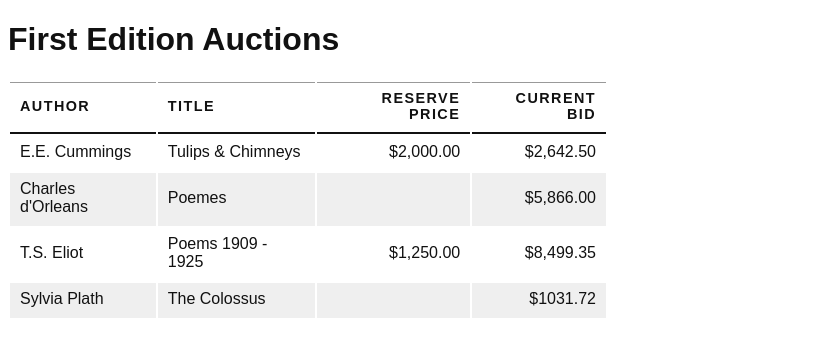
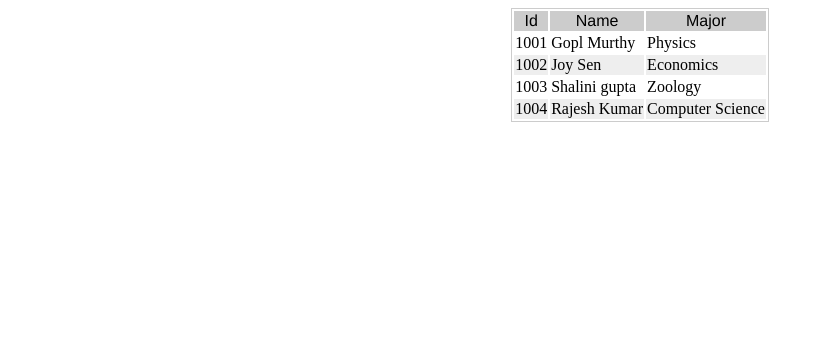
Before and after one commit to PedRonald/Tabela_Zebra, a plain HTML site: page index.html in a window 1280 px wide. Shown: the whole page, without its empty margins (0-822 px from the left). Drawn offline with Linux system fonts and the light colour scheme.

Commit message:
first commit

```diff
--- a/estilo.css
+++ b/estilo.css
@@ -1,20 +1,14 @@
-body {
-    font-family: Arial, Verdana, sans-serif;
-    color: #111111;}
-    table {
-    width: 600px;}
-    th, td {
-    padding: 7px 10px 10px 10px;}
-    th {
-    text-transform: uppercase;
-    letter-spacing: 0.1em;
-    font-size: 90%;
-    border-bottom: 2px solid #111111;
-    border-top: 1px solid #999;
-    text-align: left;}
-    tr.even {
-    background-color: #efefef;}
-    tr:hover {
-    background-color: #c3e6e5;}
-    .money {
-    text-align: right;}
+table {
+    border: 1px solid #ccc;
+    margin: auto;
+}
+
+thead {
+    background-color: #ccc;
+    text-align: center;
+    font-family: 'Franklin Gothic Medium', 'Arial Narrow', Arial, sans-serif;
+}
+
+tbody tr:nth-child(even) {
+    background-color: #eee;
+}
--- a/index.html
+++ b/index.html
@@ -8,38 +8,36 @@
     <title>Document</title>
 </head>
 <body>
-    <h1>First Edition Auctions</h1>
     <table>
+        <thead>
             <tr>
- <th>Author</th>
- <th>Title</th>
- <th class="money">Reserve Price</th>
- <th class="money">Current Bid</th>
+                <td>Id</td>
+                <td>Name</td>
+                <td>Major</td>
+            </tr>
+        </thead>
+        <tbody>
+            <tr>
+                <td>1001</td>
+                <td>Gopl Murthy</td>
+                <td>Physics</td>
             </tr>
             <tr>
- <td>E.E. Cummings</td>
- <td>Tulips & Chimneys</td>
- <td class="money">$2,000.00</td>
- <td class="money">$2,642.50</td>
-</tr>
-<tr class="even">
- <td>Charles d'Orleans</td>
- <td>Poemes</td>
- <td class="money"></td>
- <td class="money">$5,866.00</td>
+                <td>1002</td>
+                <td>Joy Sen</td>
+                <td>Economics</td>
             </tr>
             <tr>
- <td>T.S. Eliot</td>
- <td>Poems 1909 - 1925</td>
- <td class="money">$1,250.00</td>
- <td class="money">$8,499.35</td>
+                <td>1003</td>
+                <td>Shalini gupta</td>
+                <td>Zoology </td>
             </tr>
-<tr class="even">
- <td>Sylvia Plath</td>
- <td>The Colossus</td>
- <td class="money"></td>
- <td class="money">$1031.72</td>
+            <tr>
+                <td>1004</td>
+                <td>Rajesh Kumar</td>
+                <td>Computer Science</td>
             </tr>
+        </tbody>
     </table>
 </body>
 </html>
```
Lines whose indentation alone changed are shown as unchanged.
